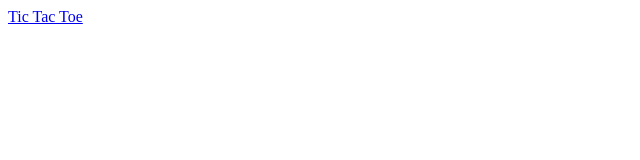
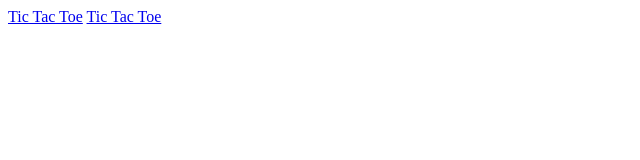
Before and after one commit to jccherry/WebsiteProjects, a plain HTML site: page index.html in a window 1280 px wide. Shown: the full height of the page, 0-640 px from the left. Drawn offline with Linux system fonts and the light colour scheme.

Commit message:
Update index.html

```diff
--- a/index.html
+++ b/index.html
@@ -3,5 +3,6 @@
 </head>
 <body>
   <a href = "tictac.html">Tic Tac Toe</a>
+  <a href = "cointrak.html">Tic Tac Toe</a>
 </body>
 </html>
```
